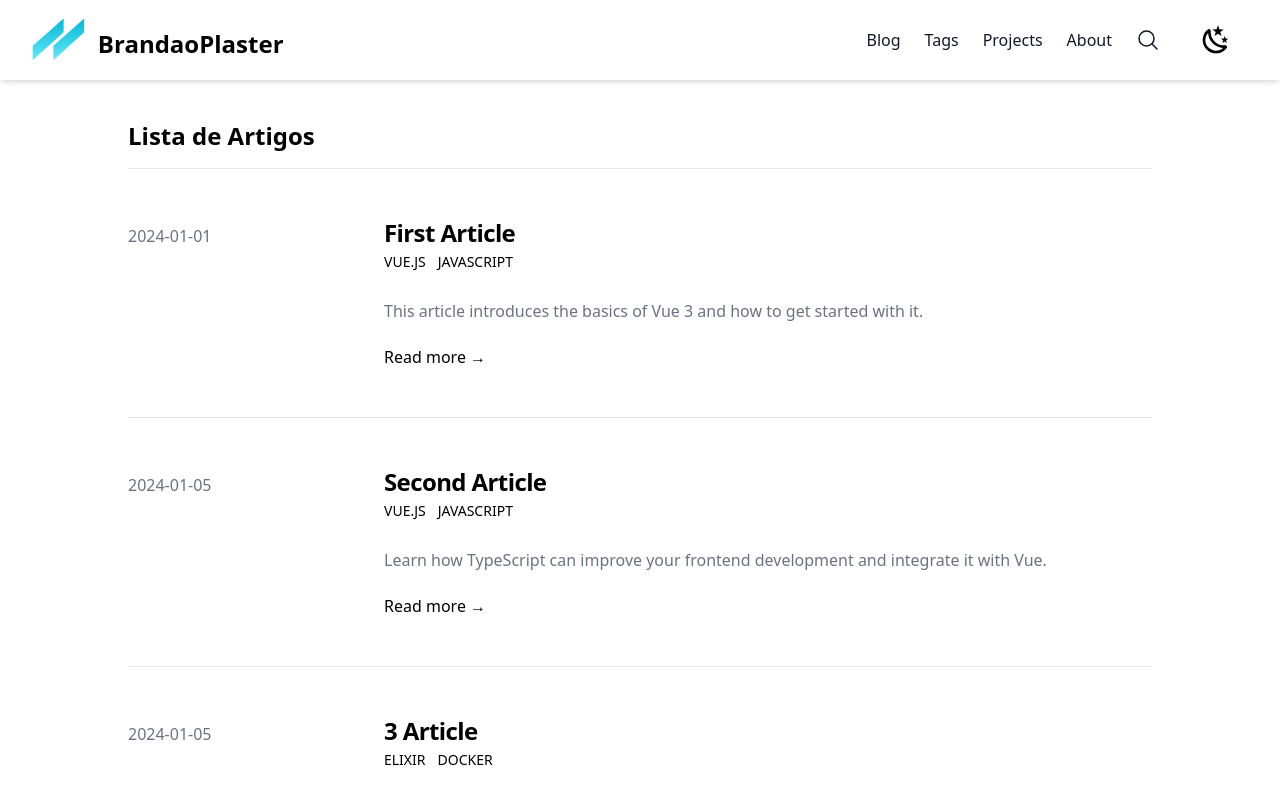
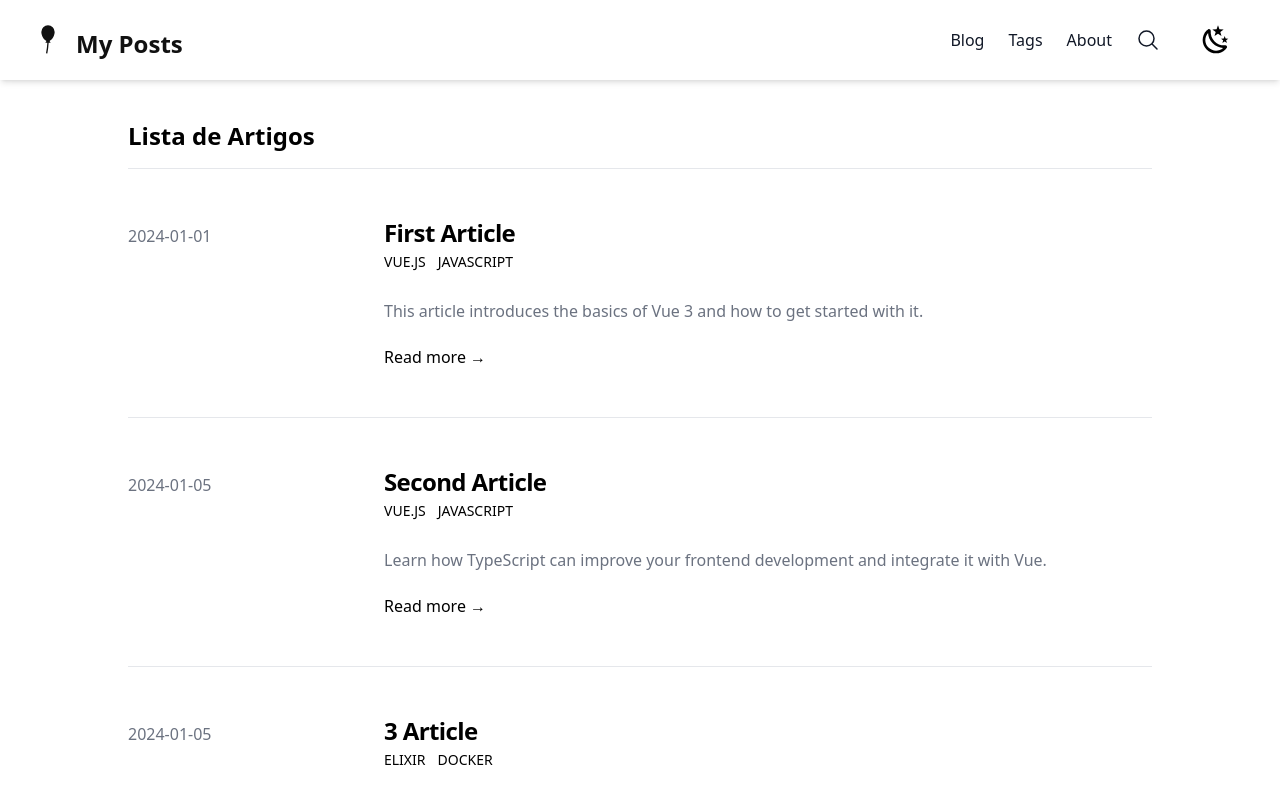
Before and after one commit to brandaoplaster/posts, a Vue app: page / in a window 1280 px wide. Shown: the top 800 px of the page. Built offline with nearby package versions, Linux system fonts and the light colour scheme.

Commit message:
feat: Updated light and dark theme in header

```diff
--- a/src/components/MainHeader.vue
+++ b/src/components/MainHeader.vue
@@ -1,44 +1,44 @@
 <script lang="ts">
-import ThemeToggle from './ThemeToggle.vue';
+import { mdiBalloon } from "@mdi/js";
+import ThemeToggle from "./ThemeToggle.vue";
+import MdiIcon from "./MdiIcon.vue";
+import { onMounted, ref, watchEffect } from "vue";
 
 export default {
   name: "MainHeader",
   components: {
-    ThemeToggle
+    ThemeToggle,
+    MdiIcon,
   },
   setup() {
+    const iconColor = ref("black");
+
+    const updateIconColor = () => {
+      iconColor.value = document.documentElement.classList.contains("dark")
+        ? "white"
+        : "black";
+    };
+
+    onMounted(() => {
+      updateIconColor();
+      watchEffect(updateIconColor);
+    });
+
+    return { mdiBalloon, iconColor };
   },
-}
+};
 </script>
 
 <template>
   <header
     class="fixed top-0 left-0 h-20 w-full z-50 bg-white dark:bg-gray-950 flex items-center justify-between py-4 px-8 shadow-md">
-    <a class="break-words" aria-label="TailwindBlog" href="/">
+    <a class="break-words" aria-label="logo" href="/">
       <div class="flex items-center justify-between">
-        <div class="mr-3">
-          <svg xmlns="http://www.w3.org/2000/svg" xmlns:xlink="http://www.w3.org/1999/xlink" width="53.87"
-            height="43.61" viewBox="344.564 330.278 111.737 91.218">
-            <defs>
-              <linearGradient id="logo_svg__b" x1="420.97" x2="420.97" y1="331.28" y2="418.5"
-                gradientUnits="userSpaceOnUse">
-                <stop offset="0%" style="stop-color: #06b6d4; stop-opacity: 1"></stop>
-                <stop offset="100%" style="stop-color: #67e8f9; stop-opacity: 1"></stop>
-              </linearGradient>
-              <linearGradient id="logo_svg__d" x1="377.89" x2="377.89" y1="331.28" y2="418.5"
-                gradientUnits="userSpaceOnUse">
-                <stop offset="0%" style="stop-color: #06b6d4; stop-opacity: 1"></stop>
-                <stop offset="100%" style="stop-color: #67e8f9; stop-opacity: 1"></stop>
-              </linearGradient>
-              <path id="logo_svg__a" d="M453.3 331.28v28.57l-64.66 58.65v-30.08z"></path>
-              <path id="logo_svg__c" d="M410.23 331.28v28.57l-64.67 58.65v-30.08z"></path>
-            </defs>
-            <use xlink:href="#logo_svg__a" fill="url(#logo_svg__b)"></use>
-            <use xlink:href="#logo_svg__c" fill="url(#logo_svg__d)"></use>
-          </svg>
+        <div class="mr-3 text-text-dark">
+          <MdiIcon :icon="mdiBalloon" size="32" color="iconColor" />
         </div>
-        <div class="hidden h-6 text-2xl font-semibold sm:block">
-          BrandaoPlaster
+        <div class="hidden h-6 text-2xl text-text-dark font-semibold sm:block">
+          My Posts
         </div>
       </div>
     </a>
@@ -46,13 +46,17 @@ export default {
       <div
         class="no-scrollbar hidden max-w-40 items-center space-x-4 overflow-x-auto sm:flex sm:space-x-6 md:max-w-72 lg:max-w-96">
         <a class="block font-medium text-gray-900 hover:text-primary-500 dark:text-gray-100 dark:hover:text-primary-400"
-          href="/blog">Blog</a><a
+          href="/blog">
+          Blog
+        </a><a
           class="block font-medium text-gray-900 hover:text-primary-500 dark:text-gray-100 dark:hover:text-primary-400"
-          href="/tags">Tags</a><a
-          class="block font-medium text-gray-900 hover:text-primary-500 dark:text-gray-100 dark:hover:text-primary-400"
-          href="/projects">Projects</a><a
-          class="block font-medium text-gray-900 hover:text-primary-500 dark:text-gray-100 dark:hover:text-primary-400"
-          href="/about">About</a>
+          href="/tags">
+          Tags
+        </a>
+        <a class="block font-medium text-gray-900 hover:text-primary-500 dark:text-gray-100 dark:hover:text-primary-400"
+          href="/about">
+          About
+        </a>
       </div>
       <button aria-label="Search">
         <svg xmlns="http://www.w3.org/2000/svg" fill="none" viewBox="0 0 24 24" stroke-width="1.5" stroke="currentColor"
```
